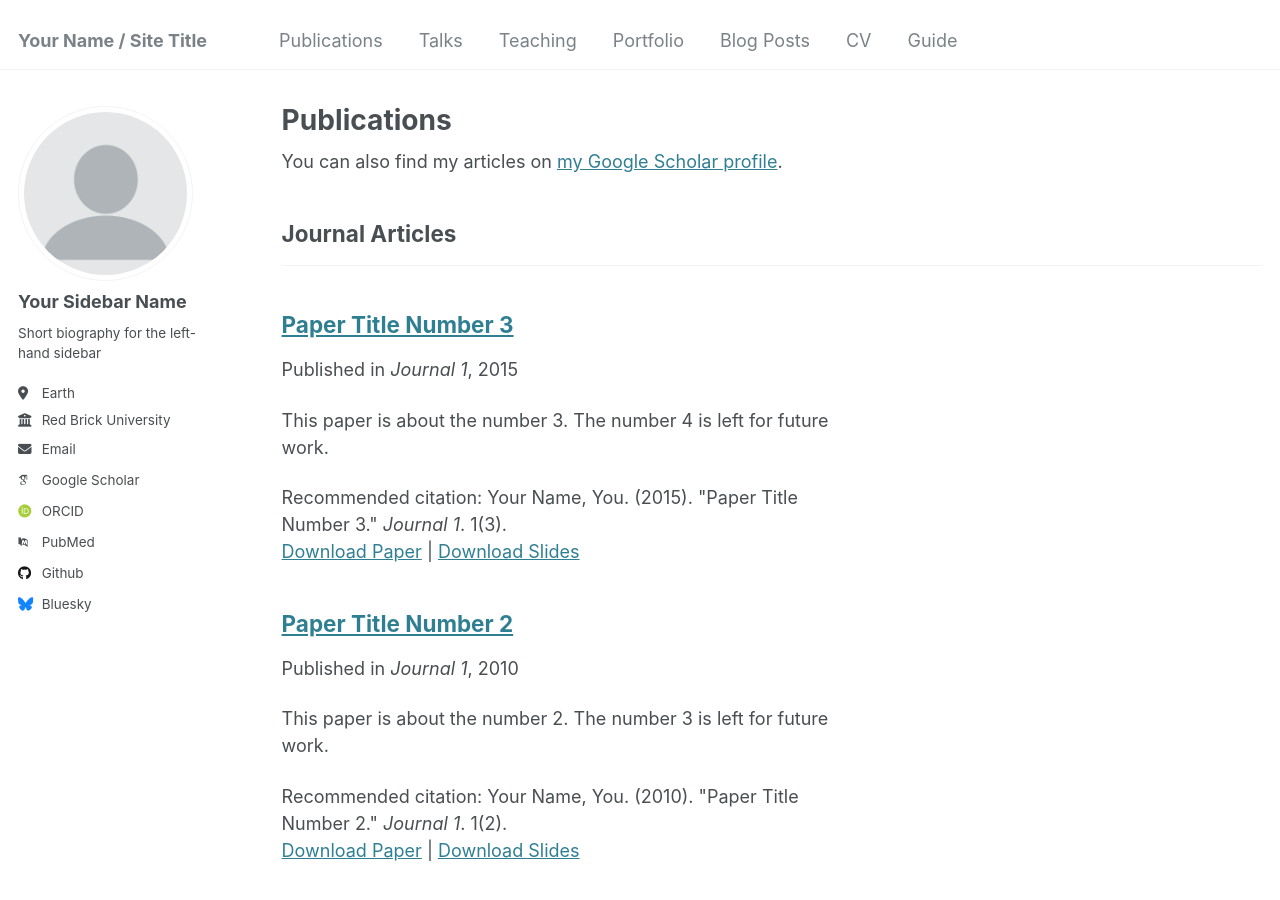
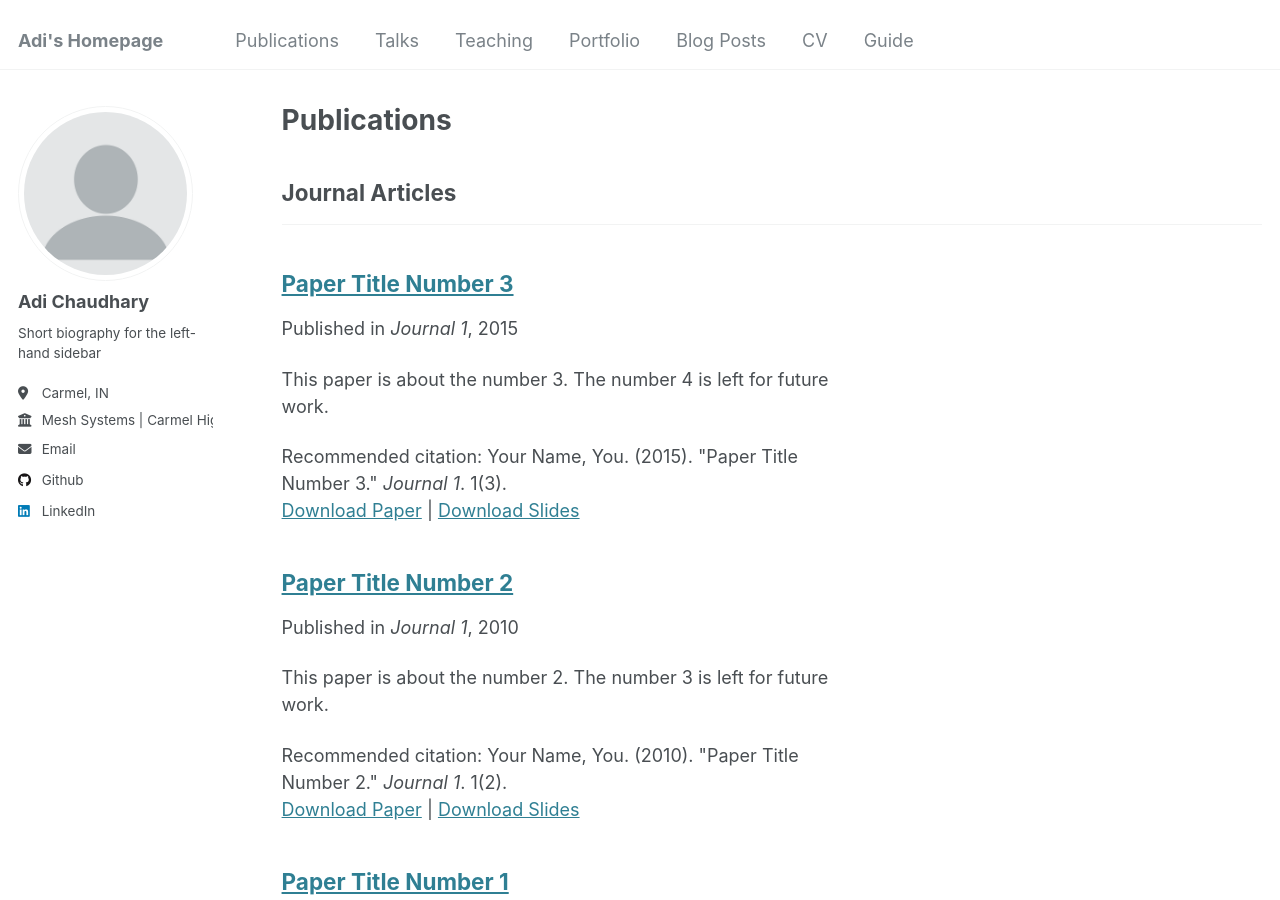
Before and after one commit to adichaudhary/adichaudhary.github.io, a Jekyll site: the page built from _pages/publications.html, in a window 1280 px wide and 900 px high. Built offline with Jekyll 4.4.1, drawn with Linux system fonts in a browser that asks for light colours; some web fonts are replaced; some of the changed text lies outside the part shown.

Commit message:
Update _config.yml

```diff
--- a/_config.yml
+++ b/_config.yml
@@ -8,9 +8,9 @@
 
 # Basic Site Settings
 locale                   : "en-US"
-title                    : "Your Name / Site Title"
+title                    : "Adi's Homepage"
 title_separator          : "-"
-name                     : &name "Your Name"
+name                     : &name "Adi Chaudhary"
 description              : &description "personal description"
 url                      : https://academicpages.github.io # the base hostname & protocol for your site e.g. "https://[your GitHub username].github.io"
 baseurl                  : "" # the subpath of your site, e.g. "/blog"
@@ -22,21 +22,21 @@ repository               : "academicpages/academicpages.github.io"
 author:
   # Biographic information
   avatar           : "profile.png"
-  name             : "Your Sidebar Name"
+  name             : "Adi Chaudhary"
   pronouns         : # example: "she/her"
   bio              : "Short biography for the left-hand sidebar"
-  location         : "Earth"
-  employer         : "Red Brick University"
+  location         : "Carmel, IN"
+  employer         : "Mesh Systems | Carmel High School"
   uri              : # URL
-  email            : "none@example.org"
+  email            : "adichaudhary2025@gmail.com"
 
   # Academic websites
   arxiv            : # URL - Update with the correct link to your profile
-  googlescholar    : "https://scholar.google.com/citations?user=PS_CX0AAAAAJ"
+  googlescholar    : # URL
   impactstory      : # URL
-  orcid            : "http://orcid.org/yourorcidurl"
+  orcid            : # URL
   semantic         : # URL
-  pubmed           : "https://www.ncbi.nlm.nih.gov/pubmed/?term=john+snow"
+  pubmed           : # URL
   researchgate     : # URL
   scopus           : # URL
 
@@ -44,35 +44,12 @@ author:
   bitbucket        : # Username - Update with your username on the site
   codepen          : # Username
   dribbble         : # Username
-  github           : "academicpages"
+  github           : "adichaudhary"
   kaggle           : # Username
   stackoverflow    : # User number or user number and name (i.e., use "1" or "1/jeff-atwood")
 
   # Social media
-  bluesky          : "bsky.app" # Replace this with you Bluesky username
-  facebook         : # Username
-  flickr           : # Username
-  foursquare       : # Username
-  goodreads        : # Username
-  google_plus      : # Username
-  keybase          : # Username
-  instagram        : # Username
-  lastfm           : # Username
-  linkedin         : # Username
-  mastodon         : # URL
-  medium           : # URL
-  pinterest        : # Username
-  soundcloud       : # Username
-  steam            : # Username
-  telegram         : # URL
-  tumblr           : # Username
-  twitter          : # Username for X / Twitter
-  vine             : # Username
-  weibo            : # Username
-  wikipedia        : # Username
-  xing             : # Username
-  youtube          : # Username
-  zhihu            : # Username
+  linkedin         : "https://www.linkedin.com/in/adi-chaudharyy/"
 
 # Publication Category - The following the list of publication categories and their headings
 publication_category:
```
